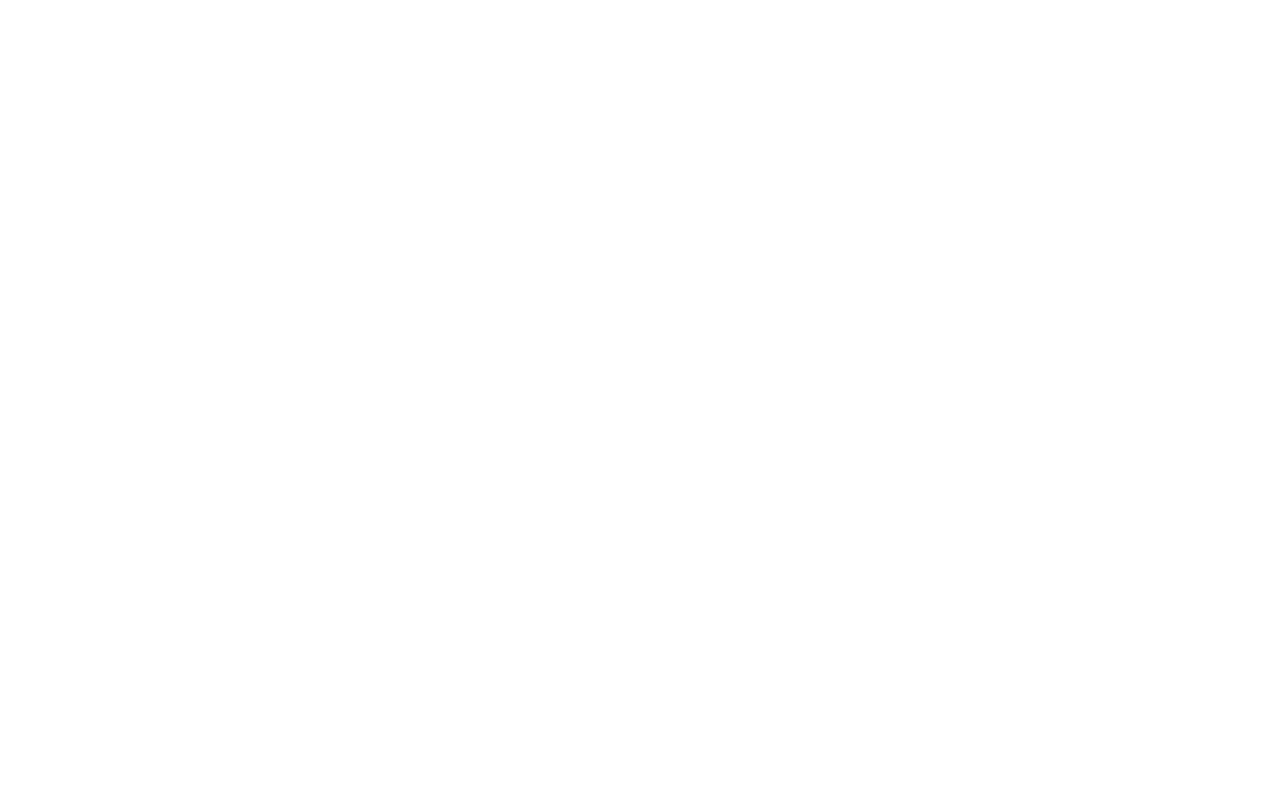
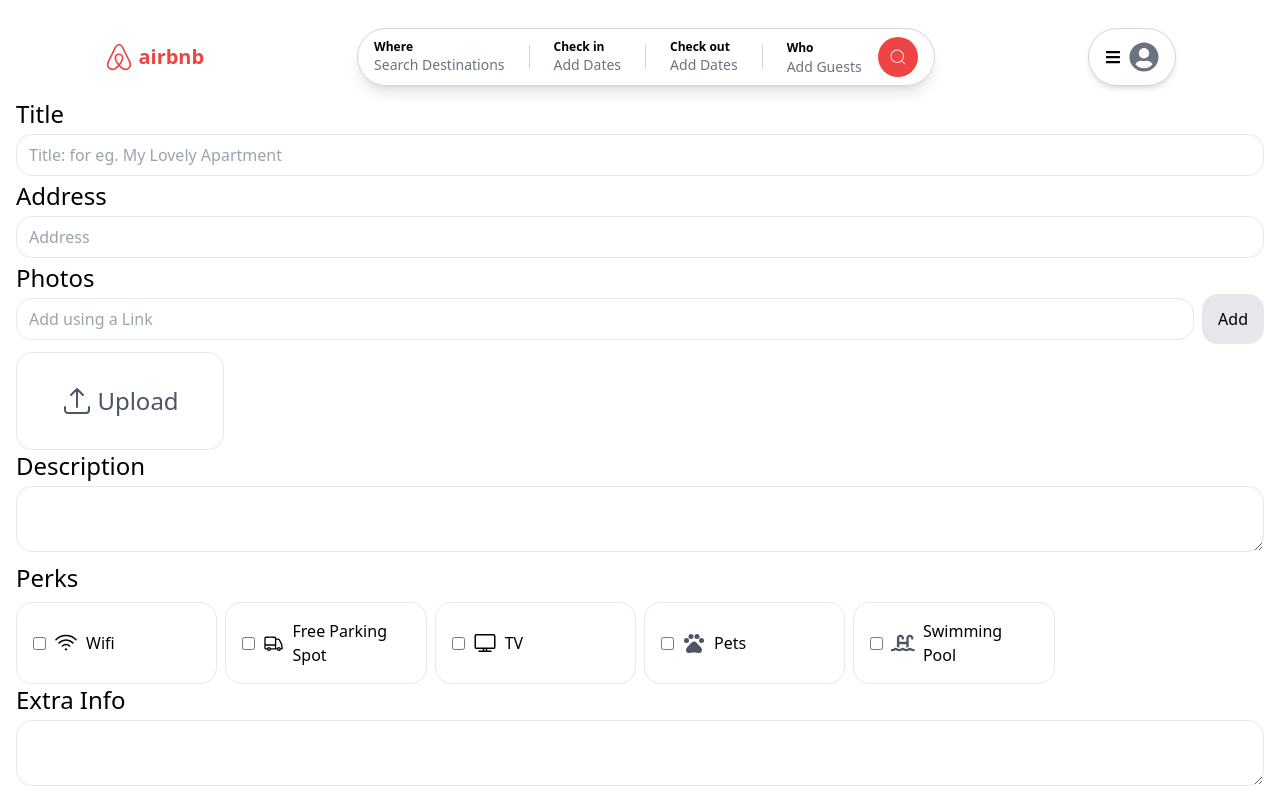
Before and after one commit to snehil-githubrepository/Airbnb, a React (Vite) app: page /account/places/new in a window 1280 px wide. Before the commit this address had no page. Shown: the top 800 px of the page. Built offline with nearby package versions, Linux system fonts and the light colour scheme.

Commit message:
Places Addition Form added

```diff
--- a/src/App.jsx
+++ b/src/App.jsx
@@ -4,6 +4,7 @@
 import Login from "./pages/Login";
 import Layout from "./Layout";
 import Register from "./pages/Register";
+import Places from "./pages/Places";
 
 function App() {
   return (
@@ -12,6 +13,8 @@
         <Route path="/" element={<Layout />}>
           <Route path="/login" element={<Login />} />
           <Route path="/signup" element={<Register />} />
+          <Route path="/account/:subpage?" element={<Places />} />
+          <Route path="/account/:subpage/:action" element={<Places />} />
         </Route>
       </Routes>
     </BrowserRouter>
--- /dev/null
+++ b/src/pages/Places.jsx
@@ -0,0 +1,153 @@
+import React from "react";
+import { Link, useParams } from "react-router-dom";
+import { FaPlus } from "react-icons/fa";
+import { FaSwimmingPool } from "react-icons/fa";
+import { MdOutlinePets } from "react-icons/md";
+
+function Places() {
+  const { action } = useParams();
+
+  return (
+    <div>
+      {action !== "new" && (
+        <div>
+          <div className="text-center">
+            <Link
+              className="inline-flex gap-1 mt-10 w-1/8 items-center p-2 bg-red-400 text-white py-2 px-6 rounded-2xl "
+              to="/account/places/new"
+            >
+              <FaPlus />
+              Add New Place
+            </Link>
+          </div>
+        </div>
+      )}
+      {action === "new" && (
+        <div>
+          <form>
+            <h2 className="text-2xl">Title</h2>
+            <input
+              type="text"
+              placeholder="Title: for eg. My Lovely Apartment"
+            />
+            <h2 className="text-2xl">Address</h2>
+            <input type="text" placeholder="Address" />
+            <h2 className="text-2xl">Photos</h2>
+            <div className="flex gap-2">
+              <input type="text" placeholder={"Add using a Link"} />
+              <button className="bg-gray-200 px-4 rounded-2xl">Add</button>
+            </div>
+            <div className="mt-2 grid grid-cols-3 md:grid-cols-4 lg:grid-cols-6">
+              <button className="flex justify-center gap-1 border bg-transparent rounded-2xl p-8 text-2xl text-gray-600">
+                <svg
+                  xmlns="http://www.w3.org/2000/svg"
+                  fill="none"
+                  viewBox="0 0 24 24"
+                  strokeWidth={1.5}
+                  stroke="currentColor"
+                  className="size-8"
+                >
+                  <path
+                    strokeLinecap="round"
+                    strokeLinejoin="round"
+                    d="M3 16.5v2.25A2.25 2.25 0 0 0 5.25 21h13.5A2.25 2.25 0 0 0 21 18.75V16.5m-13.5-9L12 3m0 0 4.5 4.5M12 3v13.5"
+                  />
+                </svg>
+                Upload
+              </button>
+            </div>
+            <h2 className="text-2xl">Description</h2>
+            <textarea />
+            <h2 className="text-2xl">Perks</h2>
+            <div className="mt-2 grid gap-2 grid-cols-2 md:grid-cols-4 lg:grid-cols-6">
+              <label className="border p-4 flex rounded-2xl gap-2 items-center cursor-pointer">
+                <input type="checkbox" />
+                <svg
+                  xmlns="http://www.w3.org/2000/svg"
+                  fill="none"
+                  viewBox="0 0 24 24"
+                  strokeWidth={1.5}
+                  stroke="currentColor"
+                  className="size-6"
+                >
+                  <path
+                    strokeLinecap="round"
+                    strokeLinejoin="round"
+                    d="M8.288 15.038a5.25 5.25 0 0 1 7.424 0M5.106 11.856c3.807-3.808 9.98-3.808 13.788 0M1.924 8.674c5.565-5.565 14.587-5.565 20.152 0M12.53 18.22l-.53.53-.53-.53a.75.75 0 0 1 1.06 0Z"
+                  />
+                </svg>
+                <span>Wifi</span>
+              </label>
+              <label className="border p-4 flex rounded-2xl gap-2 items-center cursor-pointer">
+                <input type="checkbox" />
+                <svg
+                  xmlns="http://www.w3.org/2000/svg"
+                  fill="none"
+                  viewBox="0 0 24 24"
+                  strokeWidth={1.5}
+                  stroke="currentColor"
+                  className="size-6"
+                >
+                  <path
+                    strokeLinecap="round"
+                    strokeLinejoin="round"
+                    d="M8.25 18.75a1.5 1.5 0 0 1-3 0m3 0a1.5 1.5 0 0 0-3 0m3 0h6m-9 0H3.375a1.125 1.125 0 0 1-1.125-1.125V14.25m17.25 4.5a1.5 1.5 0 0 1-3 0m3 0a1.5 1.5 0 0 0-3 0m3 0h1.125c.621 0 1.129-.504 1.09-1.124a17.902 17.902 0 0 0-3.213-9.193 2.056 2.056 0 0 0-1.58-.86H14.25M16.5 18.75h-2.25m0-11.177v-.958c0-.568-.422-1.048-.987-1.106a48.554 48.554 0 0 0-10.026 0 1.106 1.106 0 0 0-.987 1.106v7.635m12-6.677v6.677m0 4.5v-4.5m0 0h-12"
+                  />
+                </svg>
+                <span>Free Parking Spot</span>
+              </label>
+              <label className="border p-4 flex rounded-2xl gap-2 items-center cursor-pointer">
+                <input type="checkbox" />
+                <svg
+                  xmlns="http://www.w3.org/2000/svg"
+                  fill="none"
+                  viewBox="0 0 24 24"
+                  strokeWidth={1.5}
+                  stroke="currentColor"
+                  className="size-6"
+                >
+                  <path
+                    strokeLinecap="round"
+                    strokeLinejoin="round"
+                    d="M6 20.25h12m-7.5-3v3m3-3v3m-10.125-3h17.25c.621 0 1.125-.504 1.125-1.125V4.875c0-.621-.504-1.125-1.125-1.125H3.375c-.621 0-1.125.504-1.125 1.125v11.25c0 .621.504 1.125 1.125 1.125Z"
+                  />
+                </svg>
+                <span>TV</span>
+              </label>
+              <label className="border p-4 flex rounded-2xl gap-2 items-center cursor-pointer">
+                <input type="checkbox" />
+                <MdOutlinePets className="size-6 text-gray-600" />
+                <span>Pets</span>
+              </label>
+              <label className="border p-4 flex rounded-2xl gap-2 items-center cursor-pointer">
+                <input type="checkbox" />
+                <FaSwimmingPool className="size-6 text-gray-600" />
+                <span>Swimming Pool</span>
+              </label>
+            </div>
+            <h2 className="text-2xl">Extra Info</h2>
+            <textarea />
+            <h2 className="text-2xl">Check in & Check out Times, Max Guests</h2>
+            <div className="grid sm:grid-cols-3 gap-2">
+              <div>
+                <h3 className="mt-2 -mb-1 italic">Check In Time</h3>
+                <input type="text" placeholder="16:00" />
+              </div>
+              <div>
+                <h3 className="mt-2 -mb-1 italic">Check Out Time</h3>
+                <input type="text" placeholder="12:00" />
+              </div>
+              <div>
+                <h3 className="mt-2 -mb-1 italic">Max Guests Allowed</h3>
+                <input type="text" placeholder="3" />
+              </div>
+            </div>
+            <button className="primary my-4">save</button>
+          </form>
+        </div>
+      )}
+    </div>
+  );
+}
+
+export default Places;
```
